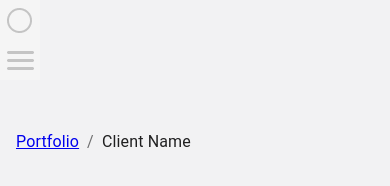
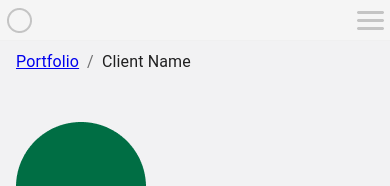
Before and after one commit to BrandonHumphry/Components, a React (Create React App) app: page /client1 in a window 390 px wide. Shown: the top 186 px of the page. Built offline with nearby package versions, Linux system fonts and the light colour scheme.

Commit message:
edits to nav to function properly with window scroll, still need more css work with height

```diff
--- a/src/Components/Navigation/Navigation.css
+++ b/src/Components/Navigation/Navigation.css
@@ -1,10 +1,26 @@
 .navbar {
+  height: 30px;
+  z-index: 1;
+  position: fixed;
+  top: 0;
   display: flex;
   flex-direction: column;
   align-items: center;
   justify-content: center;
   width: 100%;
+  transition-timing-function: ease-in;
+  transition: all 0.5s;
+  /*
+  width: 100%;
+  padding: 20px;
+  height: 30px;
+  z-index: 1; */
 }
+
+.nav_black {
+  background-color: #111;
+}
+
 .logo {
   background-image: url("./logo.png");
   background-repeat: no-repeat;
@@ -52,6 +68,9 @@
     align-items: center;
     display: flex;
     flex-direction: row;
+    top: 0;
+    transition-timing-function: ease-in;
+    transition: all 0.5s;
   }
   .brand-title {
     display: flex;
--- a/src/Components/Navigation/Navigation.js
+++ b/src/Components/Navigation/Navigation.js
@@ -42,8 +42,7 @@ function Navigation() {
   }, []);
 
   return (
-    <div>
-      <nav className={`"navbar" ${show && "nav_black"}`}>
+    <nav className={`navbar ${show && "nav_black"}`}>
       <div className="logo" alt="logo"></div>
       <div
         className="brand-title"
@@ -100,7 +99,6 @@ function Navigation() {
         </ul>
       </div>
     </nav>
-    </div>
   );
 }
 
--- a/src/pages/Portfolio/Portfolio.js
+++ b/src/pages/Portfolio/Portfolio.js
@@ -5,11 +5,11 @@ import Ad from "../../Components/Card/ad.png";
 const Portfolio = () => {
   return (
     <div>
-      <div className="tabs">
+      {/* <div className="tabs">
         <li>UX Design</li>
         <li>Development</li>
         <li>Illustration</li>
-      </div>
+      </div> */}
 
       <div className="gallery">
         <Card
```
Lines whose indentation alone changed are shown as unchanged.
